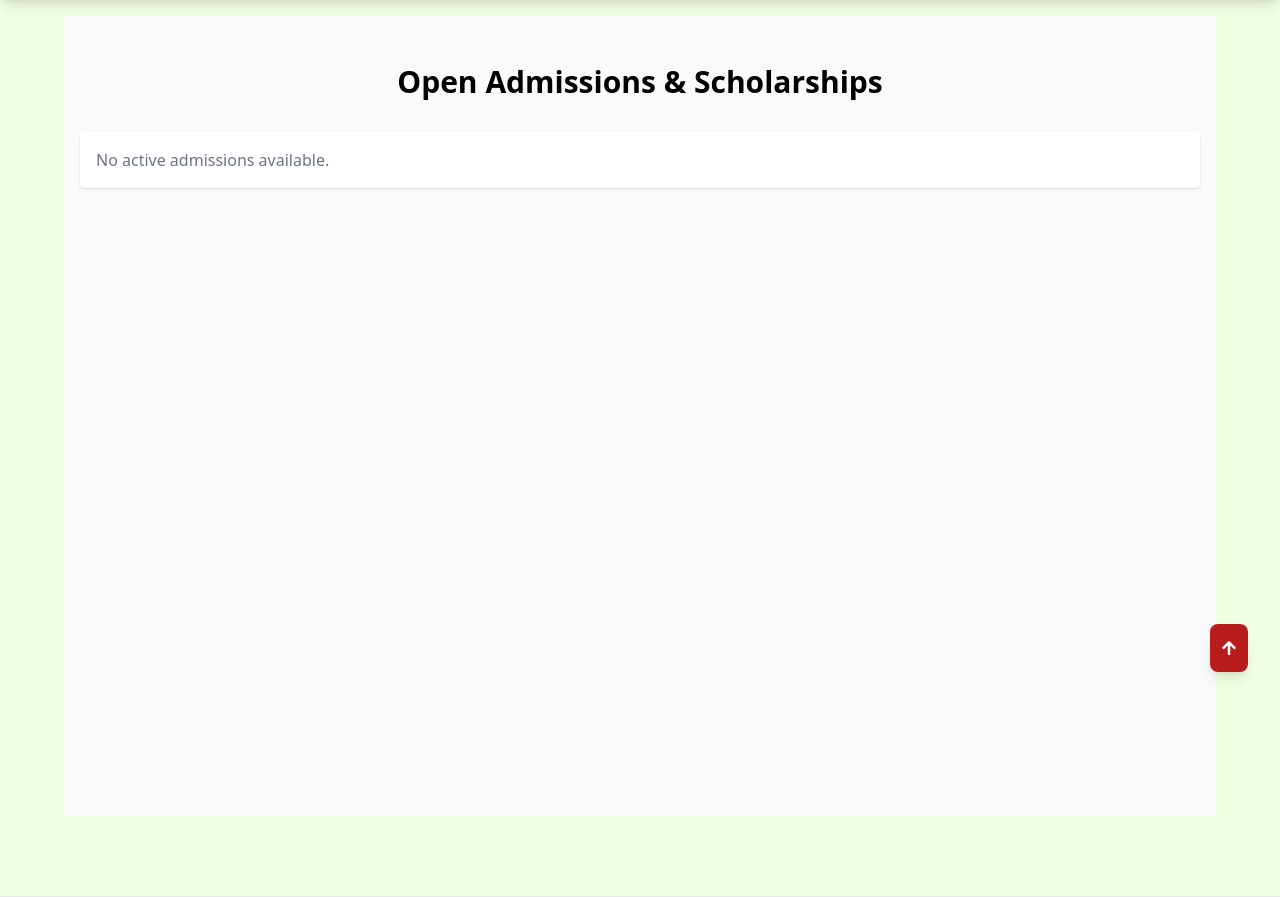
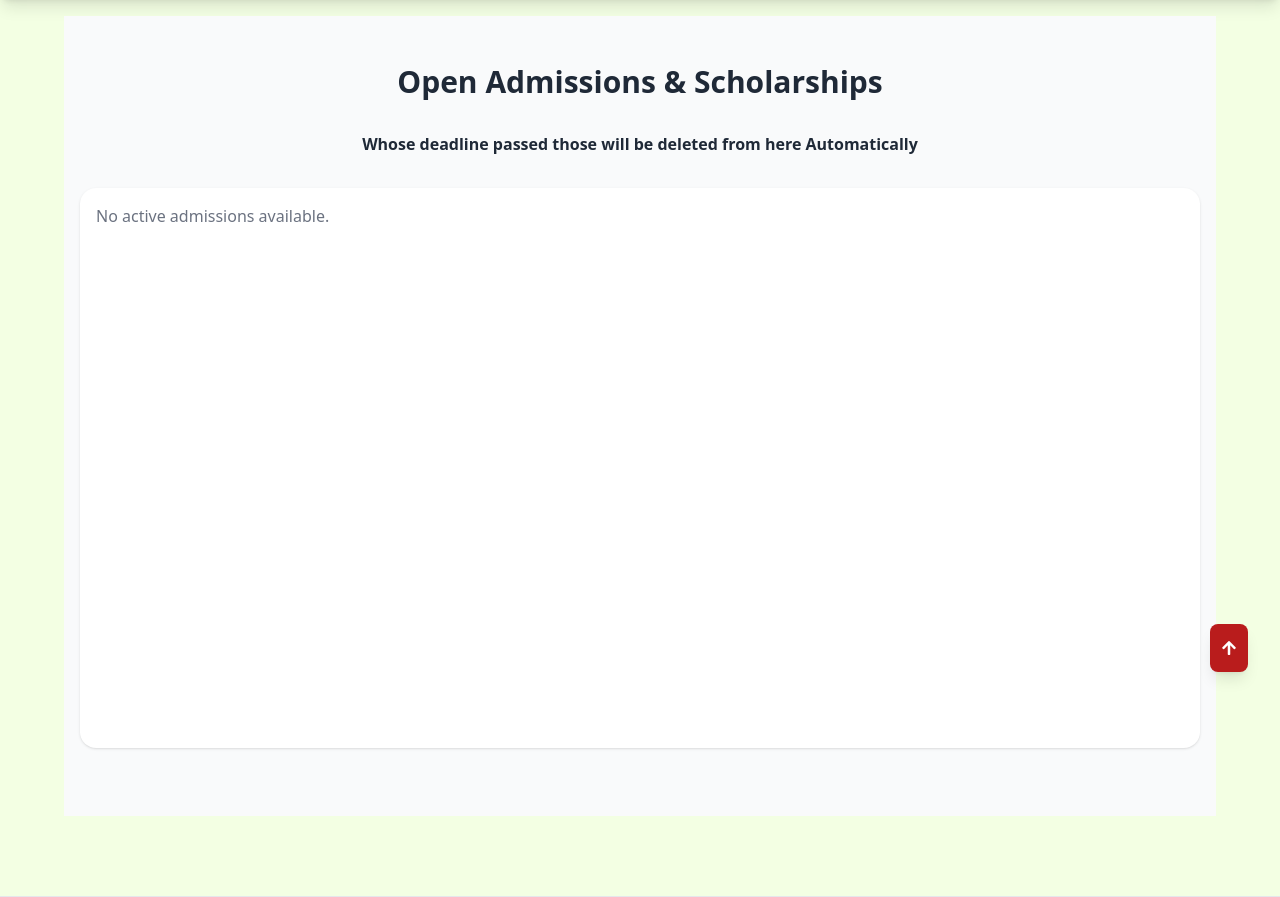
Before and after one commit to Asimirfan721/Consultancy-Business, a Laravel app: template resources/views/admissions/index.blade.php in a window 1280 px wide. Shown: the part 96-993 px from the top of the page. Run offline with Laravel 12, Linux system fonts and the light colour scheme; the template is opened without the code that fills it, so the values that code supplies are empty; some libraries are stand-ins or nearby versions.

Commit message:
updated design And vertically aligned

```diff
--- a/resources/views/admissions/index.blade.php
+++ b/resources/views/admissions/index.blade.php
@@ -2,28 +2,26 @@
 
 @section('content')
 <section class="py-12 max-w-6xl mx-auto px-4 bg-gray-50 min-h-screen">
-    <h2 class="text-3xl font-bold text-center mb-8">Open Admissions & Scholarships</h2>
-
-    <div class="flex overflow-x-auto space-x-6 p-4 bg-white shadow rounded">
+    <h2 class="text-3xl font-bold text-center mb-8 text-gray-800">Open Admissions & Scholarships</h2>
+    <h3 class="text-1xl font-bold text-center mb-8 text-gray-800">Whose deadline passed those will be deleted from here Automatically</h3>
+    <div class="h-[70vh] overflow-y-auto bg-white shadow rounded-2xl p-4">
+        <div class="grid grid-cols-1 sm:grid-cols-2 md:grid-cols-3 lg:grid-cols-4 gap-6">
             @forelse($admissions as $admission)
-            <div class="flex-shrink-0 w-64 bg-gray-100 rounded-lg shadow cursor-pointer"
+                <div class="bg-gray-100 rounded-xl shadow hover:shadow-lg transition cursor-pointer flex flex-col"
                      onclick="openModal({{ $loop->index }})">
-
-                <img src="{{ asset($admission->image) }}" class="w-full h-40 object-cover rounded-t-lg">
-
-                <div class="p-3">
-                    <p class="text-sm text-gray-600">{{ $admission->description }}</p>
-                    <p class="text-xs text-red-500 mt-2">
-                        Deadline: {{ \Carbon\Carbon::parse($admission->deadline)->format('d M, Y') }}
+                    <img src="{{ asset($admission->image) }}" class="w-full h-40 object-cover rounded-t-xl">
+                    <div class="flex-1 p-4 flex flex-col justify-between">
+                        <p class="text-gray-700 mb-2 font-medium">{{ $admission->description }}</p>
+                        <p class="text-base font-bold text-red-600">
+                            Deadline: <span class="font-semibold">{{ \Carbon\Carbon::parse($admission->deadline)->format('d M, Y') }}</span>
                         </p>
                     </div>
                 </div>
             @empty
-            <p class="text-gray-500">No active admissions available.</p>
+                <p class="text-gray-500 col-span-4">No active admissions available.</p>
             @endforelse
         </div>
-</section>
-
+    </div>
 <!-- Modal -->
 <div id="imageModal" class="hidden fixed inset-0 bg-black bg-opacity-80 flex items-center justify-center z-50">
     <div class="bg-white p-6 rounded-lg shadow-lg relative max-w-5xl w-full flex flex-col items-center">
```
Lines whose indentation alone changed are shown as unchanged.
